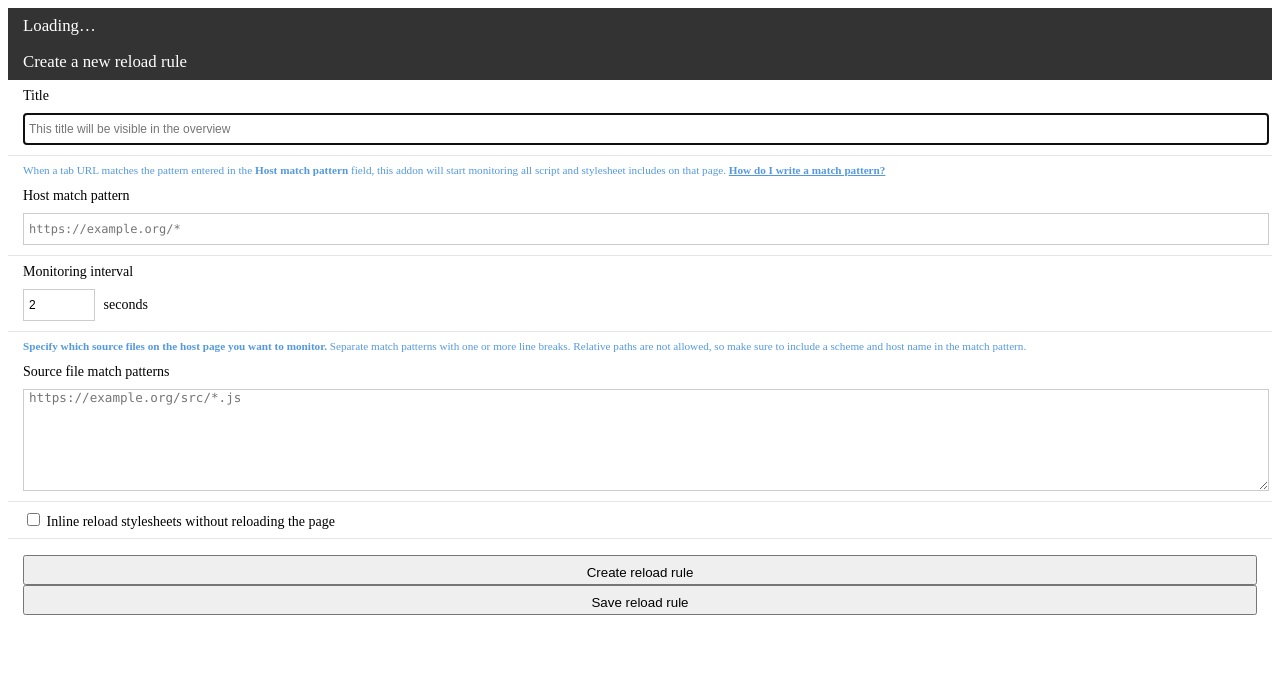
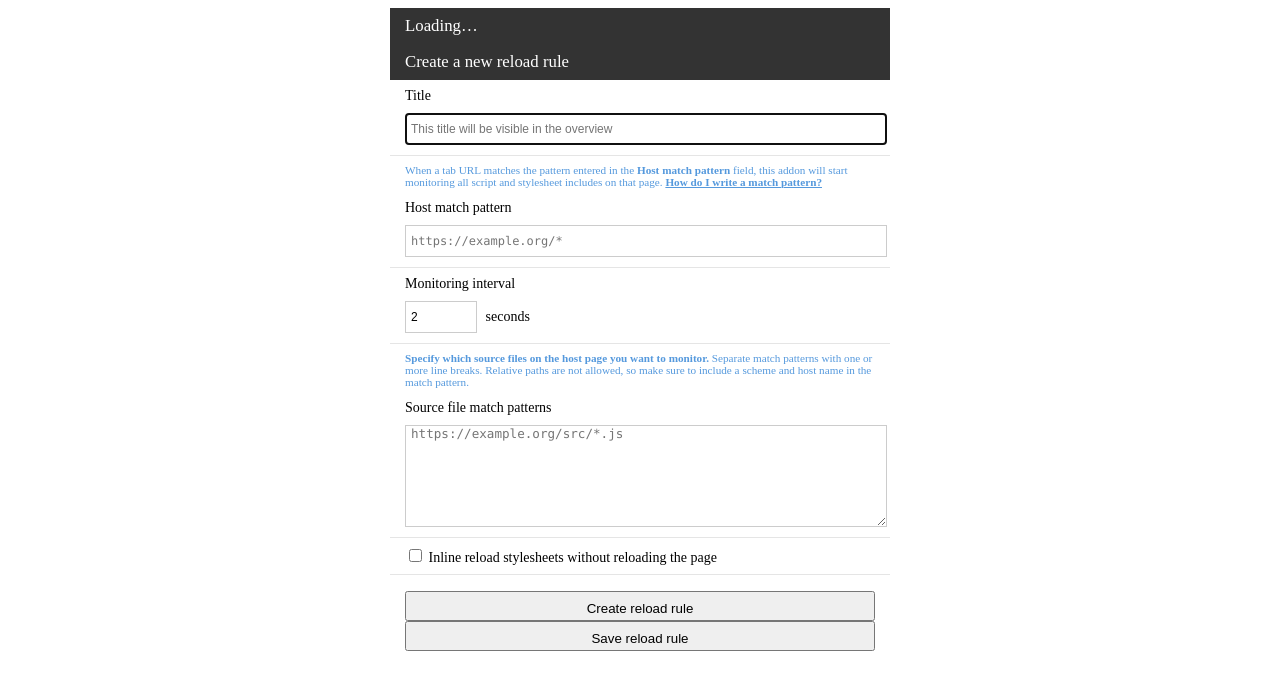
Before and after one commit to blaise-io/live-reload, a browser extension: page form/form.html in a window 1280 px wide. Drawn offline with Linux system fonts and the light colour scheme.

Commit message:
Resize popup to fit content height

```diff
--- a/form/form.css
+++ b/form/form.css
@@ -1,5 +1,12 @@
 body {
     font-size: 14px;
+    overflow: hidden;
+    opacity: 0;
+    transition: opacity 0.2s ease-out;
+}
+body.loaded {
+    opacity: 1;
+    overflow: auto;
 }
 body.update .create,
 body.create .update {
@@ -12,6 +19,11 @@ body.create .create {
 
 .form-row-header {
     font-weight: bold;
+}
+form {
+    min-width: 390px;
+    max-width: 500px;
+    margin: 0 auto;
 }
 h2.form-row {
     border-bottom: none;
--- a/form/form.js
+++ b/form/form.js
@@ -1,4 +1,4 @@
-const matchUpdateRule = location.search.match(/rule=([^&]+)/);
+const matchUpdateRule = location.search.match(/rule=([^&$]+)/);
 const updateRuleId = matchUpdateRule === null ? null : matchUpdateRule[1];
 
 const hostField = document.getElementById('host');
@@ -16,6 +16,12 @@ if (updateRuleId !== null) {
 chrome.runtime.onMessage.addListener(receiveTabData);
 
 document.forms[0].addEventListener('submit', formSubmit);
+
+// Popup to match content.
+window.resizeTo(document.body.offsetWidth, document.body.offsetHeight);
+window.addEventListener('load', () => {
+    document.body.classList.add('loaded');
+});
 
 
 // Received last opened/modified tab data.
--- a/popup/popup.js
+++ b/popup/popup.js
@@ -75,9 +75,9 @@ document.body.addEventListener('click', (event) => {
     if (popAttr) {
         window.open(browser.extension.getURL(popAttr.getAttribute('data-pop')),
             'live-reload',
-            `width=400,height=640,
+            `width=410,height=700,
             left=${event.screenX - 440},
-            top=${event.screenY - 50}`
+            top=${event.screenY}`
         );
         event.stopPropagation();
         return;
```
